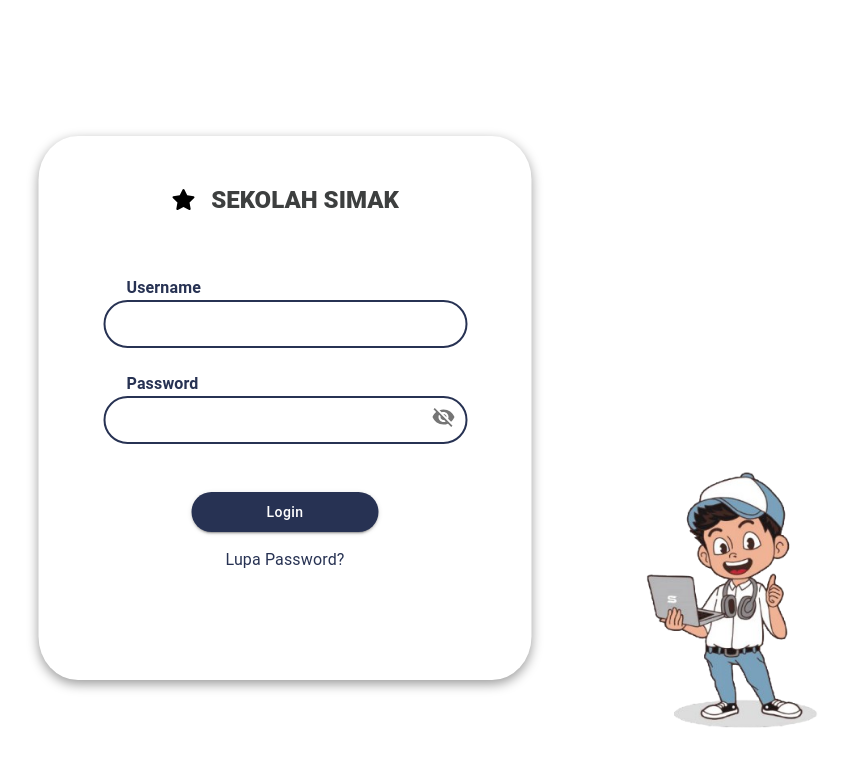
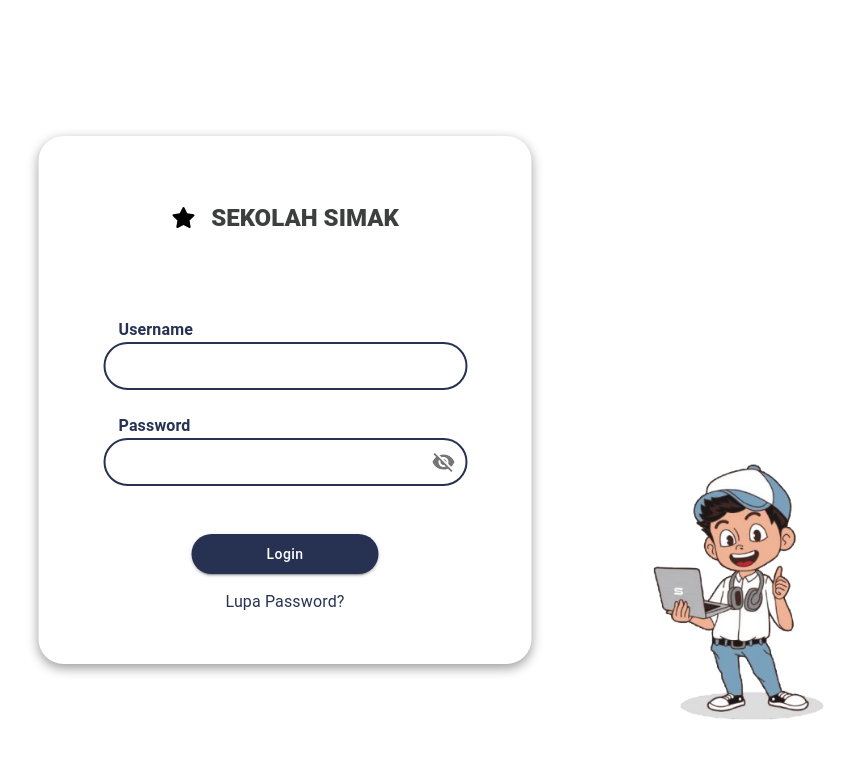
Before and after one commit to IlhamMuhamadNur/sekolahku-fe, a React (Vite) app: page /loginform in a window 1280 px wide. Shown: the top 766 px of the page, without its empty margins (355-1209 px from the left). Built offline with nearby package versions, Linux system fonts and the light colour scheme.

Commit message:
Penyesuaian tampilan Login Form

```diff
--- a/src/views/pages/loginform.jsx
+++ b/src/views/pages/loginform.jsx
@@ -1,17 +1,16 @@
-import React, { useRef } from "react";
+import { useRef, useState } from "react";
 import {
   Box,
   TextField,
   Button,
   Typography,
-  InputAdornment,
   IconButton,
   Snackbar,
   Alert,
   Link,
   Stack,
 } from "@mui/material";
-import { Visibility, VisibilityOff, Star } from "@mui/icons-material";
+import { Visibility, VisibilityOff } from "@mui/icons-material";
 import { useNavigate } from "react-router-dom";
 import { IconStarFilled } from "@tabler/icons-react";
 import axios from "axios";
@@ -19,27 +18,27 @@ import axios from "axios";
 export default function LoginForm() {
   const navigate = useNavigate();
   const passwordRef = useRef(null);
-  const [showPassword, setShowPassword] = React.useState(false);
-  const [snackbarOpen, setSnackbarOpen] = React.useState(false);
-  const [snackbarMessage, setSnackbarMessage] = React.useState("");
-  const [snackbarSeverity, setSnackbarSeverity] = React.useState("success");
+  const [payload, setPayload] = useState({
+    username: "",
+    password: "",
+  });
+  const [showPassword, setShowPassword] = useState(false);
+  const [snackbarOpen, setSnackbarOpen] = useState(false);
+  const [snackbarMessage, setSnackbarMessage] = useState("");
+  const [snackbarSeverity, setSnackbarSeverity] = useState("success");
 
-  const handleSnackbarClose = () => {
-    setSnackbarOpen(false);
-  };
+  const handleSnackbarClose = () => setSnackbarOpen(false);
+
+  const handlePasswordVisibility = () => setShowPassword((prev) => !prev);
+
+  const handleChange = (e, key) =>
+    setPayload((prev) => ({ ...prev, [key]: e.target.value }));
 
   const handleLogin = async () => {
-    const username = document.querySelector("input[type='text']").value;
-    const password = passwordRef.current.value;
-
     try {
-      // const response = await axios.post("https://api.example.com/login", {
-      //   username,
-      //   password,
-      // });
       const response = await axios.post(
         "https://47e4-103-171-153-170.ngrok-free.app/api/users/login",
-        { username, password },
+        { username: payload.username, password: payload.password },
         {
           headers: {
             "Content-Type": "application/json",
@@ -47,15 +46,13 @@ export default function LoginForm() {
         }
       );
 
-      console.log("response", response);
-
       if (response.data.success) {
         console.log("Login berhasil:", response.data);
         localStorage.setItem("token", response.data.token);
         setSnackbarMessage("Login berhasil! Anda akan diarahkan ke dashboard.");
         setSnackbarSeverity("success");
         setSnackbarOpen(true);
-        navigate("/dashboard");
+        navigate("/admindashboard");
       } else {
         setSnackbarMessage("Login gagal! Periksa username dan password Anda.");
         setSnackbarSeverity("error");
@@ -69,28 +66,38 @@ export default function LoginForm() {
     }
   };
 
-  const handlePasswordVisibility = () => {
-    setShowPassword((prev) => !prev);
-  };
-
-  const handleKeyDown = (event) => {
-    if (event.key === "Enter") {
+  const handleKeyDown = (e, field) => {
+    if (e.key === "Enter") {
+      if (field === "username") {
         passwordRef.current.focus();
+      } else if (field === "username") {
+        handleLogin();
+      }
     }
   };
 
   return (
+    <>
+      <Snackbar
+        anchorOrigin={{ vertical: "top", horizontal: "center" }}
+        open={snackbarOpen}
+        onClose={handleSnackbarClose}
+        key={"top" + "center"}
+      >
+        <Alert
+          onClose={handleSnackbarClose}
+          severity={snackbarSeverity}
+          sx={{ width: "100%" }}
+        >
+          {snackbarMessage}
+        </Alert>
+      </Snackbar>
+
       <Box
         sx={{
-        display: "flex",
-        justifyContent: "center",
-        alignItems: "center",
           height: "100vh",
           background: "white",
-        position: "relative",
-        overflow: "hidden",
-        margin: 0,
-        padding: 0,
+          m: "auto",
         }}
       >
         <Box
@@ -103,10 +110,11 @@ export default function LoginForm() {
             backgroundImage: `url('/src/assets/image/anak.png')`,
             backgroundSize: "cover",
             backgroundPosition: "center",
-          zIndex: 0,
-          pointerEvents: "none",
+            display: "flex",
+            justifyContent: "center",
+            alignItems: "center",
           }}
-      ></Box>
+        />
         <Box
           sx={{
             position: "absolute",
@@ -115,8 +123,8 @@ export default function LoginForm() {
             transform: "translate(-50%, -50%)",
             width: "493px",
             height: "480px",
-          borderRadius: "20px",
-          zIndex: 1,
+            borderRadius: "25px",
+            m: "auto",
             display: "flex",
             justifyContent: "center",
             alignItems: "center",
@@ -124,12 +132,14 @@ export default function LoginForm() {
         >
           <Box
             sx={{
-            backgroundColor: "#fff",
-            padding: "2rem",
-            borderRadius: "8%",
+              padding: 3,
+              borderRadius: "25px",
               boxShadow: "0 4px 12px rgba(0, 0, 0, 0.4)",
               width: "100%",
               height: "100%",
+              display: "flex",
+              flexDirection: "column",
+              justifyContent: "center",
             }}
           >
             <Stack
@@ -143,16 +153,13 @@ export default function LoginForm() {
                 mt: 2,
               }}
             >
-            {/* <Star sx={{ color: "#3D3F3F", mb: 5, mt: 2 }} /> */}
               <IconStarFilled />
               <Typography
                 variant="h5"
-              component="h1"
                 sx={{
                   fontWeight: 900,
                   textAlign: "center",
                   color: "#3D3F3F",
-                fontFamily: "'Roboto', sans-serif",
                 }}
               >
                 SEKOLAH SIMAK
@@ -166,18 +173,25 @@ export default function LoginForm() {
               Username
             </Typography>
             <Box
-            sx={{ display: "flex", justifyContent: "center", width: "100%" }}
+              sx={{
+                display: "flex",
+                justifyContent: "center",
+                alignItems: "center",
+                width: "100%",
+              }}
             >
               <TextField
+                required
+                type="text"
+                value={payload.username}
+                onChange={(e) => handleChange(e, "username")}
+                onKeyDown={(e) => handleKeyDown(e, "username")}
                 sx={{
                   width: "360px",
                   height: "44px",
-                borderRadius: "90px ",
+                  borderRadius: "90px",
                   border: "2px solid #273253",
                   "& .MuiInputBase-root": {
-                  borderRadius: "90px",
-                  fontSize: "15px",
-                  fontFamily: "'Roboto', sans-serif",
                     mt: "-6px",
                     mb: "10px",
                     ml: "15px",
@@ -186,11 +200,8 @@ export default function LoginForm() {
                     border: "none",
                   },
                 }}
-              required
-              onKeyDown={handleKeyDown}
               />
             </Box>
-
             <Typography
               variant="body1"
               sx={{ mt: 3, ml: 7, color: "#273253", fontWeight: "bold" }}
@@ -206,15 +217,25 @@ export default function LoginForm() {
               }}
             >
               <TextField
+                required
+                inputRef={passwordRef}
+                type={showPassword ? "text" : "password"}
+                value={payload.password}
+                onChange={(e) => handleChange(e, "password")}
+                onKeyDown={(e) => handleKeyDown(e, "password")}
+                InputProps={{
+                  endAdornment: (
+                    <IconButton onClick={handlePasswordVisibility} edge="end">
+                      {showPassword ? <Visibility /> : <VisibilityOff />}
+                    </IconButton>
+                  ),
+                }}
                 sx={{
                   width: "360px",
                   height: "44px",
                   borderRadius: "90px",
                   border: "2px solid #273253",
                   "& .MuiInputBase-root": {
-                  borderRadius: "90px",
-                  fontSize: "15px",
-                  fontFamily: "'Roboto', sans-serif",
                     mt: "-6px",
                     mb: "10px",
                     ml: "15px",
@@ -223,58 +244,20 @@ export default function LoginForm() {
                     border: "none",
                   },
                 }}
-              required
-              onKeyDown={(event) => {
-                if (event.key === "Enter") {
-                  passwordRef.current.focus(); // Pindah fokus ke kolom Password
-                }
-              }}
-              inputRef={passwordRef}
-              type={showPassword ? "text" : "password"}
-              InputProps={{
-                endAdornment: (
-                  <InputAdornment position="end" sx={{ mt: 1.5 }}>
-                    <IconButton
-                      onClick={handlePasswordVisibility}
-                      edge="end"
-                      sx={{ marginTop: "-16px" }}
-                    >
-                      {showPassword ? <Visibility /> : <VisibilityOff />}
-                    </IconButton>
-                    <Snackbar
-                      open={snackbarOpen}
-                      autoHideDuration={3000}
-                      onClose={handleSnackbarClose}
-                      anchorOrigin={{
-                        vertical: "bottom",
-                        horizontal: "center",
-                      }}
-                    >
-                      <Alert
-                        onClose={handleSnackbarClose}
-                        severity={snackbarSeverity}
-                        sx={{ width: "100%" }}
-                      >
-                        {snackbarMessage}
-                      </Alert>
-                    </Snackbar>
-                  </InputAdornment>
-                ),
-              }}
               />
             </Box>
 
             <Button
+              type="submit"
               variant="contained"
-            color="primary"
               sx={{
                 width: "187.05px",
                 height: "40px",
                 borderRadius: "90px",
-              marginTop: "3rem",
-              textTransform: "none",
                 display: "flex",
                 justifyContent: "center",
+                textTransform: "none",
+                marginTop: "3rem",
                 marginLeft: "auto",
                 marginRight: "auto",
                 backgroundColor: "#273253",
@@ -283,13 +266,19 @@ export default function LoginForm() {
             >
               Login
             </Button>
+
             <Typography sx={{ textAlign: "center", marginTop: "1rem" }}>
-            <Link href="#" underline="none" sx={{ color: "#273253" }}>
+              <Link
+                href="/resetpasswordotp"
+                underline="none"
+                sx={{ color: "#273253" }}
+              >
                 Lupa Password?
               </Link>
             </Typography>
           </Box>
         </Box>
       </Box>
+    </>
   );
 }
```
Lines whose indentation alone changed are shown as unchanged.
